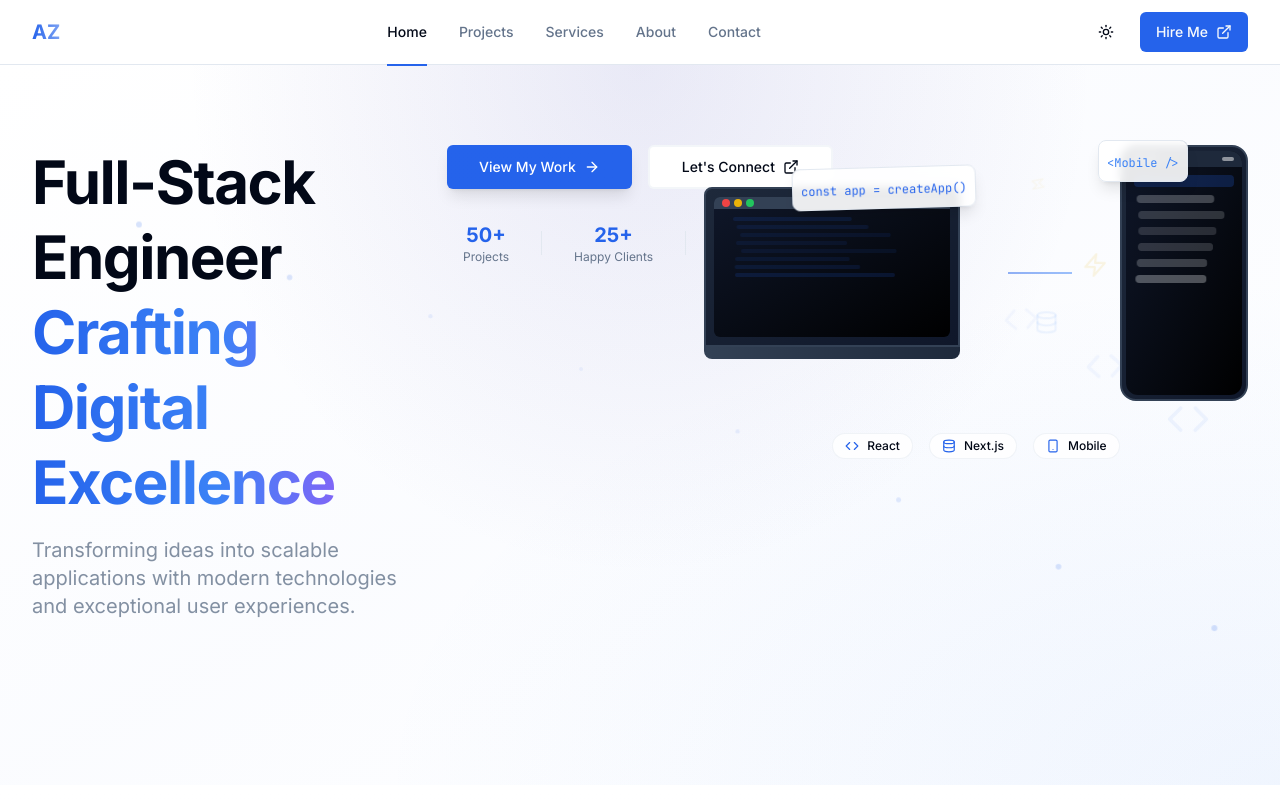
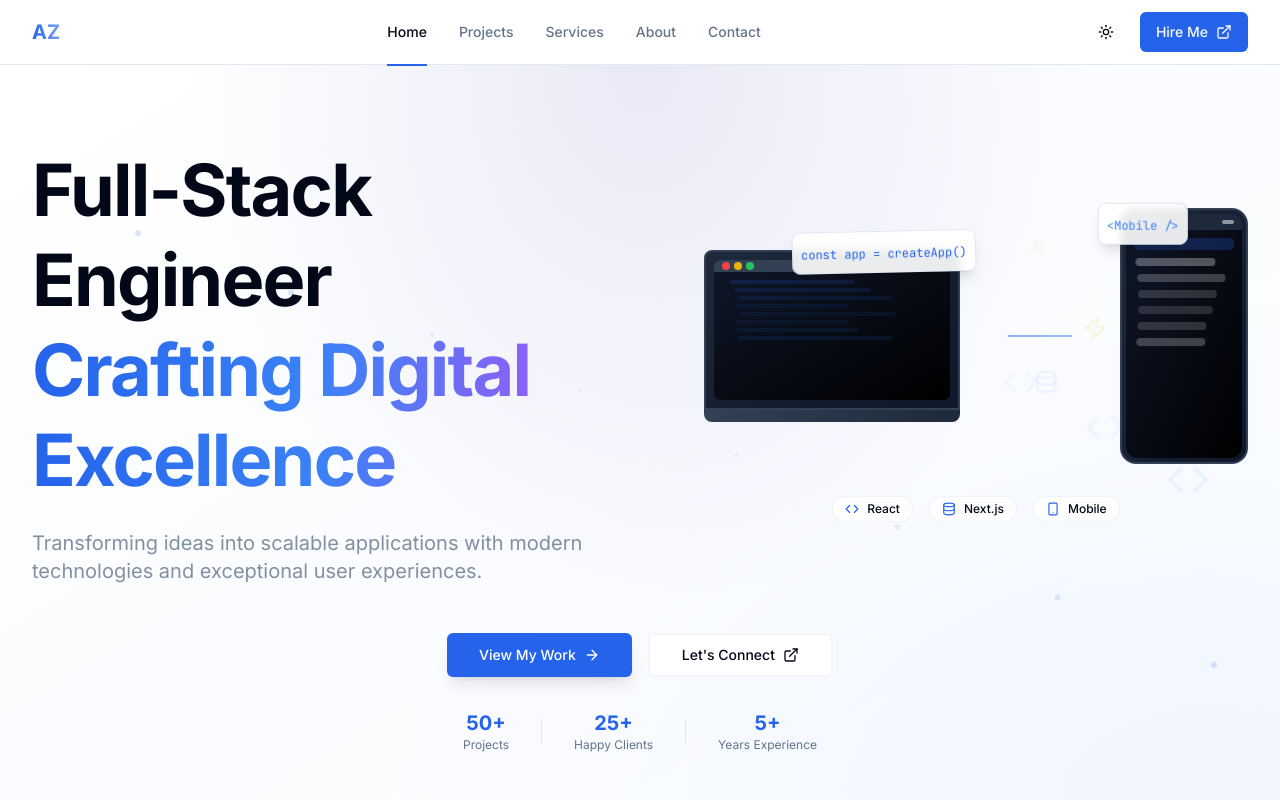
Before and after one commit to ahmerzulfiqar06/ahmer-portfolio, a Next.js app: page / in a window 1280 px wide. Shown: the top 800 px of the page. Built offline with nearby package versions, Linux system fonts and the light colour scheme.

Commit message:
New loading animation and hero updated

```diff
--- a/src/app/page.tsx
+++ b/src/app/page.tsx
@@ -80,15 +80,17 @@ export default function HomePage() {
           ))}
         </div>
 
-        <div className="relative grid grid-cols-1 lg:grid-cols-3 gap-8 lg:gap-12 min-h-[70vh] items-start">
+        <div className="relative flex flex-col min-h-[70vh]">
+          {/* Top section - Headline/Description and Mockups */}
+          <div className="relative grid grid-cols-1 lg:grid-cols-2 gap-12 lg:gap-16 items-center flex-1">
             {/* Left side content - Headline and Description */}
-          <div className="relative z-10 space-y-4 text-left lg:col-span-1">
+            <div className="relative z-10 space-y-6 text-left">
               {/* Main headline with enhanced typography */}
               <motion.h1
                 initial={{ opacity: 0, y: 30 }}
                 animate={{ opacity: 1, y: 0 }}
                 transition={{ duration: 0.8, delay: 0.2 }}
-              className="text-4xl md:text-5xl lg:text-6xl font-bold tracking-tight max-w-3xl"
+                className="text-4xl md:text-6xl lg:text-7xl font-bold tracking-tight max-w-4xl"
               >
                 <span className="block leading-tight">
                   Full-Stack Engineer
@@ -114,8 +116,21 @@ export default function HomePage() {
               </motion.p>
             </div>
 
-          {/* Center - Buttons and Stats */}
-          <div className="relative z-10 flex flex-col justify-center items-center space-y-8 lg:col-span-1">
+            {/* Right side animation */}
+            <motion.div
+              initial={{ opacity: 0, x: 50 }}
+              animate={{ opacity: 1, x: 0 }}
+              transition={{ duration: 0.8, delay: 0.4 }}
+              className="relative z-10 flex justify-center lg:justify-end"
+            >
+              <div className="relative">
+                <HeroAnimation />
+              </div>
+            </motion.div>
+          </div>
+
+          {/* Bottom section - Buttons and Stats */}
+          <div className="relative z-10 flex flex-col items-center justify-center space-y-8 mt-12">
             {/* Enhanced action buttons */}
             <motion.div
               initial={{ opacity: 0, y: 20 }}
@@ -182,18 +197,6 @@ export default function HomePage() {
               </div>
             </motion.div>
           </div>
-
-          {/* Right side animation */}
-          <motion.div
-            initial={{ opacity: 0, x: 50 }}
-            animate={{ opacity: 1, x: 0 }}
-            transition={{ duration: 0.8, delay: 0.4 }}
-            className="relative z-10 flex justify-center lg:justify-end lg:col-span-1"
-          >
-            <div className="relative">
-              <HeroAnimation />
-            </div>
-          </motion.div>
         </div>
       </Section>
 
```
Lines whose indentation alone changed are shown as unchanged.
